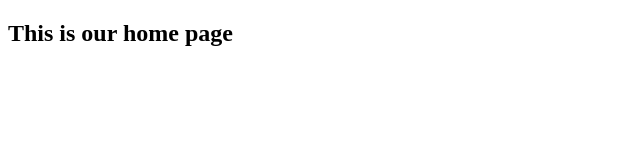
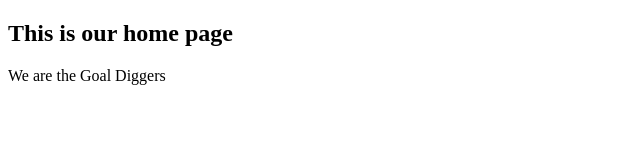
Before and after one commit to mahbubnoyon506/managing-branches, a plain HTML site: page index.html in a window 1280 px wide. Shown: the whole page, without its empty margins (0-640 px from the left). Drawn offline with Linux system fonts and the light colour scheme.

Commit message:
Development Branch created

```diff
--- a/index.html
+++ b/index.html
@@ -8,5 +8,6 @@
 </head>
 <body>
     <h2>This is our home page</h2>
+    <p>We are the Goal Diggers</p>
 </body>
 </html>
```
